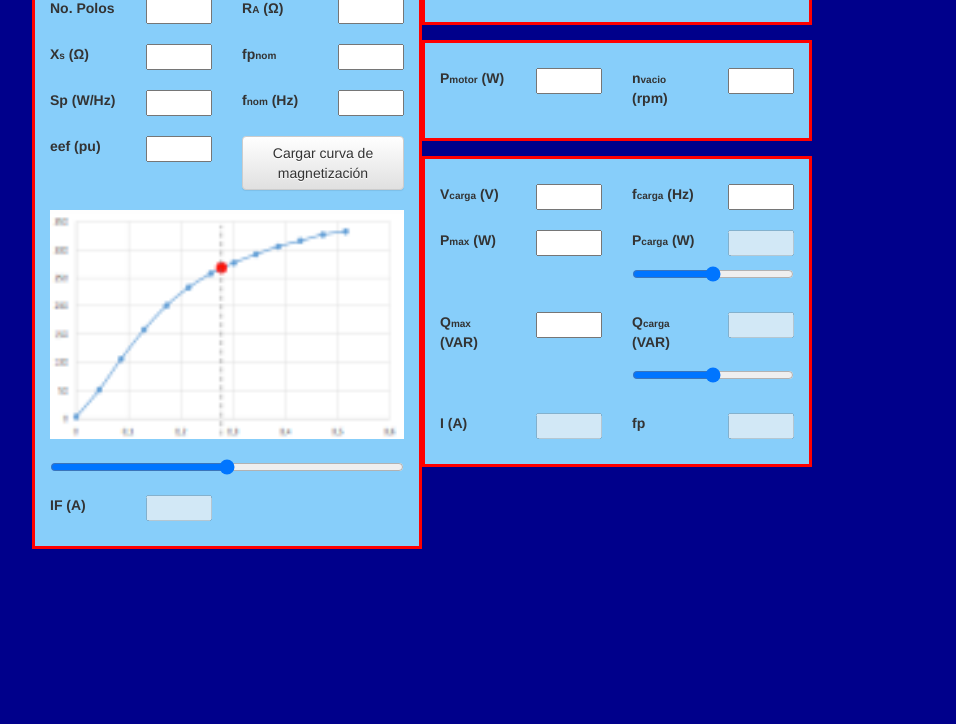
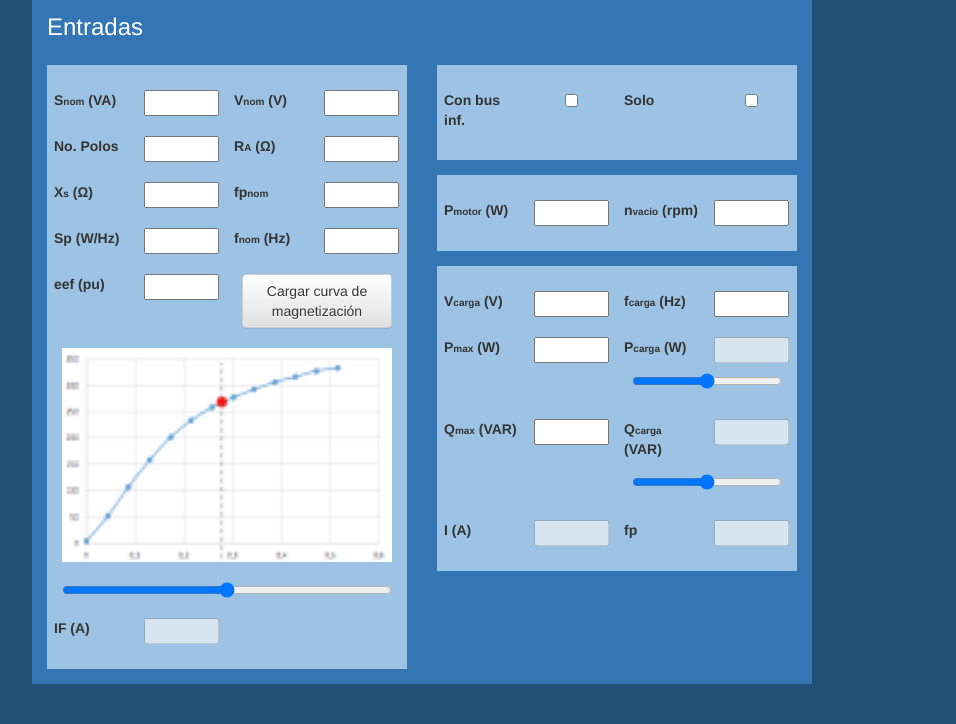
Before and after one commit to 2l3x2nd3r/Simulador, a plain HTML site: page index.html in a window 1280 px wide. Shown: the part 76-800 px from the top of the page, without its empty margins (23-979 px from the left). Drawn offline with nearby package versions, Linux system fonts and the light colour scheme.

Commit message:
Change color and fix margins in the div

```diff
--- a/css/style.css
+++ b/css/style.css
@@ -7,22 +7,23 @@ input{
 .margin-v{
 	margin: 10px 0;
 }
-.text-ad{
-	webkit­shape­inside: rectangle(0,0,100%,100%,100%,100%);
+.margin-l{
+	margin-left: 15px;
 }
 .cover-img{
 	width: 100%;
 }
 .blue-light{
-	background-color: #87CEFA;
+	background-color: #9CC3E4;
 }
 .blue-dark{
-	background-color: #00008B;
+	background-color: #224F76;
 }
 .border-div{
- border-style: solid;
- border-color: red;
  padding: 15px;
+}
+.border-div-top-no{
+	padding-top:0px;
 }
 .margin-top-div{
 	margin-top: 15px;
@@ -30,3 +31,18 @@ input{
 .margin-h-left{
 	margin-left: 15px;
 }
+.white{
+	color: white;
+}
+.center-text{
+	text-align: center;
+}
+.container-div-custom{
+	padding: 15px;
+}
+.margin-h{
+	padding: 0 8px 0 7px;
+}
+.blue-dark-1{
+	background-color: #3376B3
+}
--- a/index.html
+++ b/index.html
@@ -16,96 +16,99 @@
 <body class="blue-dark">
 <div class="container">
 	<div class="row">
-		<div class="col-xs-12 col-sm-12 col-md-8 col-lg-8">
+		<h1 class="white center-text">Diagrama fasorial Maquinas Sincronas</h1>
+		<div class="col-xs-12 col-sm-12 col-md-8 col-lg-8 blue-dark-1">
 			<div class="row">
-				<div class="col-lg-6 col-md-6 col-sm-12 col-xs-12 blue-light border-div">
+				<h3 class="white margin-l">Entradas</h3>
+				<div class="col-lg-6 col-md-6 col-sm-12 col-xs-12 border-div">
+				 	<div class="container-div-custom blue-light">
 						<div class="row">
 							<div class="col-lg-6 col-md-6 col-sm-6 col-xs-6 margin-v">
 								<div class="row">
-								<div class="col-lg-6 col-md-6 col-sm-6 col-xs-6">
+									<div class="col-lg-6 col-md-6 col-sm-6 col-xs-6 margin-h">
 										<label>S<span class="pre">nom</span> (VA)</label>
 									</div>
-								<div class="col-lg-6 col-md-6 col-sm-6 col-xs-6">
+									<div class="col-lg-6 col-md-6 col-sm-6 col-xs-6 margin-h">
 										<input type="number" name="" >
 									</div>
 								</div>
 							</div>
 							<div class="col-lg-6 col-md-6 col-sm-6 col-xs-6 margin-v">
 								<div class="row">
-								<div class="col-lg-6 col-md-6 col-sm-6 col-xs-6">
+									<div class="col-lg-6 col-md-6 col-sm-6 col-xs-6 margin-h">
 										<label>V<span class="pre">nom</span> (V)</label>
 									</div>
-								<div class="col-lg-6 col-md-6 col-sm-6 col-xs-6">
+									<div class="col-lg-6 col-md-6 col-sm-6 col-xs-6 margin-h">
 										<input type="number" name="" >
 									</div>
 								</div>
 							</div>
 							<div class="col-lg-6 col-md-6 col-sm-6 col-xs-6 margin-v">
 								<div class="row">
-								<div class="col-lg-6 col-md-6 col-sm-6 col-xs-6">
+									<div class="col-lg-6 col-md-6 col-sm-6 col-xs-6 margin-h">
 										<label>No. Polos</label>
 									</div>
-								<div class="col-lg-6 col-md-6 col-sm-6 col-xs-6">
+									<div class="col-lg-6 col-md-6 col-sm-6 col-xs-6 margin-h">
 										<input type="number" name="" >
 									</div>
 								</div>
 							</div>
 							<div class="col-lg-6 col-md-6 col-sm-6 col-xs-6 margin-v">
 								<div class="row">
-								<div class="col-lg-6 col-md-6 col-sm-6 col-xs-6">
+									<div class="col-lg-6 col-md-6 col-sm-6 col-xs-6 margin-h">
 										<label>R<span class="pre">A</span> (Ω)</label>
 									</div>
-								<div class="col-lg-6 col-md-6 col-sm-6 col-xs-6">
+									<div class="col-lg-6 col-md-6 col-sm-6 col-xs-6 margin-h">
 										<input type="number" name="" >
 									</div>
 								</div>
 							</div>
 							<div class="col-lg-6 col-md-6 col-sm-6 col-xs-6 margin-v">
 								<div class="row">
-								<div class="col-lg-6 col-md-6 col-sm-6 col-xs-6">
+									<div class="col-lg-6 col-md-6 col-sm-6 col-xs-6 margin-h">
 										<label>X<span class="pre">s</span> (Ω)</label>
 									</div>
-								<div class="col-lg-6 col-md-6 col-sm-6 col-xs-6">
+									<div class="col-lg-6 col-md-6 col-sm-6 col-xs-6 margin-h">
 										<input type="number" name="" >
 									</div>
 								</div>
 							</div>
 							<div class="col-lg-6 col-md-6 col-sm-6 col-xs-6 margin-v">
 								<div class="row">
-								<div class="col-lg-6 col-md-6 col-sm-6 col-xs-6">
+									<div class="col-lg-6 col-md-6 col-sm-6 col-xs-6 margin-h">
 										<label>fp<span class="pre">nom</span></label>
 									</div>
-								<div class="col-lg-6 col-md-6 col-sm-6 col-xs-6">
+									<div class="col-lg-6 col-md-6 col-sm-6 col-xs-6 margin-h">
 										<input type="number" name="" >
 									</div>
 								</div>
 							</div>
 							<div class="col-lg-6 col-md-6 col-sm-6 col-xs-6 margin-v">
 								<div class="row">
-								<div class="col-lg-6 col-md-6 col-sm-6 col-xs-6">
+									<div class="col-lg-6 col-md-6 col-sm-6 col-xs-6 margin-h">
 										<label>Sp (W/Hz)</label>
 									</div>
-								<div class="col-lg-6 col-md-6 col-sm-6 col-xs-6">
+									<div class="col-lg-6 col-md-6 col-sm-6 col-xs-6 margin-h">
 										<input type="number" name="" >
 									</div>
 								</div>
 							</div>
 							<div class="col-lg-6 col-md-6 col-sm-6 col-xs-6 margin-v">
 								<div class="row">
-								<div class="col-lg-6 col-md-6 col-sm-6 col-xs-6">
+									<div class="col-lg-6 col-md-6 col-sm-6 col-xs-6 margin-h">
 										<label>f<span class="pre">nom</span> (Hz)</label>
 									</div>
-								<div class="col-lg-6 col-md-6 col-sm-6 col-xs-6">
+									<div class="col-lg-6 col-md-6 col-sm-6 col-xs-6 margin-h">
 										<input type="number" name="" >
 									</div>
 								</div>
 							</div>
 							<div class="col-lg-6 col-md-6 col-sm-6 col-xs-6 margin-v">
 								<div class="row">
-								<div class="col-lg-6 col-md-6 col-sm-6 col-xs-6">
+									<div class="col-lg-6 col-md-6 col-sm-6 col-xs-6 margin-h">
 										<label>eef (pu)</label>
 									</div>
-								<div class="col-lg-6 col-md-6 col-sm-6 col-xs-6">
+									<div class="col-lg-6 col-md-6 col-sm-6 col-xs-6 margin-h">
 										<input type="number" name="" >
 									</div>
 								</div>
@@ -123,36 +126,38 @@
 							</div>
 							<div class="col-lg-6 col-md-6 col-sm-6 col-xs-6 margin-v">
 								<div class="row">
-								<div class="col-lg-6 col-md-6 col-sm-6 col-xs-6">
+									<div class="col-lg-6 col-md-6 col-sm-6 col-xs-6 margin-h">
 										<label>IF (A)</label>
 									</div>
-								<div class="col-lg-6 col-md-6 col-sm-6 col-xs-6">
+									<div class="col-lg-6 col-md-6 col-sm-6 col-xs-6 margin-h">
 										<input type="number" disabled >
 									</div>
 								</div>
 							</div>
 						</div>
 					</div>
-				<div class="col-lg-6 col-md-6 col-sm-12 col-xs-12 ">
+				</div>
+				<div class="col-lg-6 col-md-6 col-sm-12 col-xs-12 border-div">
 					<div class="row">
-						<div class="col-lg-12 col-md-12 col-sm-12 col-xs-12 blue-light border-div">
+						<div class="col-lg-12 col-md-12 col-sm-12 col-xs-12">
+							<div class="container-div-custom blue-light">
 								<div class="row">
 									<div class="col-lg-6 col-md-6 col-sm-6 col-xs-6 margin-v">
 										<div class="row">
-										<div class="col-lg-6 col-md-6 col-sm-6 col-xs-6">
+											<div class="col-lg-6 col-md-6 col-sm-6 col-xs-6 margin-h">
 												<label>Con bus inf.</label>
 											</div>
-										<div class="col-lg-6 col-md-6 col-sm-6 col-xs-6">
+											<div class="col-lg-6 col-md-6 col-sm-6 col-xs-6 margin-h">
 												<input type="checkbox">
 											</div>
 										</div>
 									</div>
 									<div class="col-lg-6 col-md-6 col-sm-6 col-xs-6 margin-v">
 										<div class="row">
-										<div class="col-lg-6 col-md-6 col-sm-6 col-xs-6">
+											<div class="col-lg-6 col-md-6 col-sm-6 col-xs-6 margin-h">
 												<label>Solo</label>
 											</div>
-										<div class="col-lg-6 col-md-6 col-sm-6 col-xs-6">
+											<div class="col-lg-6 col-md-6 col-sm-6 col-xs-6 margin-h">
 												<input type="checkbox">
 											</div>
 										</div>
@@ -160,25 +165,27 @@
 								</div>
 							</div>
 						</div>
-					<div class="row margin-top-div">
-						<div class="col-lg-12 col-md-12 col-sm-12 col-xs-12 blue-light border-div">
+					</div>
+					<div class="row">
+						<div class="col-lg-12 col-md-12 col-sm-12 col-xs-12 border-div">
+							<div class="container-div-custom blue-light">
 								<div class="row">
 									<div class="col-lg-6 col-md-6 col-sm-6 col-xs-6 margin-v">
 										<div class="row">
-										<div class="col-lg-6 col-md-6 col-sm-6 col-xs-6">
+											<div class="col-lg-6 col-md-6 col-sm-6 col-xs-6 margin-h">
 												<label>P<span class="pre">motor</span> (W)</label>
 											</div>
-										<div class="col-lg-6 col-md-6 col-sm-6 col-xs-6">
+											<div class="col-lg-6 col-md-6 col-sm-6 col-xs-6 margin-h">
 												<input type="number" name="" >
 											</div>
 										</div>
 									</div>
 									<div class="col-lg-6 col-md-6 col-sm-6 col-xs-6 margin-v">
 										<div class="row">
-										<div class="col-lg-6 col-md-6 col-sm-6 col-xs-6">
+											<div class="col-lg-6 col-md-6 col-sm-6 col-xs-6 margin-h">
 												<label>n<span class="pre">vacio</span> (rpm)</label>
 											</div>
-										<div class="col-lg-6 col-md-6 col-sm-6 col-xs-6">
+											<div class="col-lg-6 col-md-6 col-sm-6 col-xs-6 margin-h">
 												<input type="number" name="" >
 											</div>
 										</div>
@@ -186,45 +193,47 @@
 								</div>
 							</div>
 						</div>
-					<div class="row margin-top-div">
-						<div class="col-lg-12 col-md-12 col-sm-12 col-xs-12 blue-light border-div">
+					</div>
+					<div class="row">
+						<div class="col-lg-12 col-md-12 col-sm-12 col-xs-12 border-div border-div-top-no">
+							<div class="container-div-custom blue-light">
 								<div class="row">
 									<div class="col-lg-6 col-md-6 col-sm-6 col-xs-6 margin-v">
 										<div class="row">
-										<div class="col-lg-6 col-md-6 col-sm-6 col-xs-6">
+											<div class="col-lg-6 col-md-6 col-sm-6 col-xs-6 margin-h">
 												<label>V<span class="pre">carga</span> (V)</label>
 											</div>
-										<div class="col-lg-6 col-md-6 col-sm-6 col-xs-6">
+											<div class="col-lg-6 col-md-6 col-sm-6 col-xs-6 margin-h">
 												<input type="number" name="" >
 											</div>
 										</div>
 									</div>
 									<div class="col-lg-6 col-md-6 col-sm-6 col-xs-6 margin-v">
 										<div class="row">
-										<div class="col-lg-6 col-md-6 col-sm-6 col-xs-6">
+											<div class="col-lg-6 col-md-6 col-sm-6 col-xs-6 margin-h">
 												<label>f<span class="pre">carga</span> (Hz)</label>
 											</div>
-										<div class="col-lg-6 col-md-6 col-sm-6 col-xs-6">
+											<div class="col-lg-6 col-md-6 col-sm-6 col-xs-6 margin-h">
 												<input type="number" name="" >
 											</div>
 										</div>
 									</div>
 									<div class="col-lg-6 col-md-6 col-sm-6 col-xs-6 margin-v">
 										<div class="row">
-										<div class="col-lg-6 col-md-6 col-sm-6 col-xs-6">
+											<div class="col-lg-6 col-md-6 col-sm-6 col-xs-6 margin-h">
 												<label>P<span class="pre">max</span> (W)</label>
 											</div>
-										<div class="col-lg-6 col-md-6 col-sm-6 col-xs-6">
+											<div class="col-lg-6 col-md-6 col-sm-6 col-xs-6 margin-h">
 												<input type="number" name="" >
 											</div>
 										</div>
 									</div>
 									<div class="col-lg-6 col-md-6 col-sm-6 col-xs-6 margin-v">
 										<div class="row">
-										<div class="col-lg-6 col-md-6 col-sm-6 col-xs-6">
+											<div class="col-lg-6 col-md-6 col-sm-6 col-xs-6 margin-h">
 												<label>P<span class="pre">carga</span> (W)</label>
 											</div>
-										<div class="col-lg-6 col-md-6 col-sm-6 col-xs-6">
+											<div class="col-lg-6 col-md-6 col-sm-6 col-xs-6 margin-h">
 												<input type="number" name="" disabled="">
 											</div>
 											<div class="col-lg-12 col-md-12 col-sm-12 col-xs-12 margin-v">
@@ -234,20 +243,20 @@
 									</div>
 									<div class="col-lg-6 col-md-6 col-sm-6 col-xs-6 margin-v">
 										<div class="row">
-										<div class="col-lg-6 col-md-6 col-sm-6 col-xs-6">
+											<div class="col-lg-6 col-md-6 col-sm-6 col-xs-6 margin-h">
 												<label>Q<span class="pre">max</span> (VAR)</label>
 											</div>
-										<div class="col-lg-6 col-md-6 col-sm-6 col-xs-6">
+											<div class="col-lg-6 col-md-6 col-sm-6 col-xs-6 margin-h">
 												<input type="number" name="" >
 											</div>
 										</div>
 									</div>
 									<div class="col-lg-6 col-md-6 col-sm-6 col-xs-6 margin-v">
 										<div class="row">
-										<div class="col-lg-6 col-md-6 col-sm-6 col-xs-6">
+											<div class="col-lg-6 col-md-6 col-sm-6 col-xs-6 margin-h">
 												<label>Q<span class="pre">carga</span> (VAR)</label>
 											</div>
-										<div class="col-lg-6 col-md-6 col-sm-6 col-xs-6">
+											<div class="col-lg-6 col-md-6 col-sm-6 col-xs-6 margin-h">
 												<input type="number" name="" disabled>
 											</div>
 											<div class="col-lg-12 col-md-12 col-sm-12 col-xs-12 margin-v">
@@ -257,21 +266,22 @@
 									</div>
 									<div class="col-lg-6 col-md-6 col-sm-6 col-xs-6 margin-v">
 										<div class="row">
-										<div class="col-lg-6 col-md-6 col-sm-6 col-xs-6">
+											<div class="col-lg-6 col-md-6 col-sm-6 col-xs-6 margin-h">
 												<label>I (A)</label>
 											</div>
-										<div class="col-lg-6 col-md-6 col-sm-6 col-xs-6">
+											<div class="col-lg-6 col-md-6 col-sm-6 col-xs-6 margin-h">
 												<input type="number" name="" disabled>
 											</div>
 										</div>
 									</div>
 									<div class="col-lg-6 col-md-6 col-sm-6 col-xs-6 margin-v">
 										<div class="row">
-										<div class="col-lg-6 col-md-6 col-sm-6 col-xs-6">
+											<div class="col-lg-6 col-md-6 col-sm-6 col-xs-6 margin-h">
 												<label>fp</label>
 											</div>
-										<div class="col-lg-6 col-md-6 col-sm-6 col-xs-6">
+											<div class="col-lg-6 col-md-6 col-sm-6 col-xs-6 margin-h">
 												<input type="number" name="" disabled>
+											</div>
 										</div>
 									</div>
 								</div>
```
Also changed, not shown: 1 other file. Lines whose indentation alone changed are shown as unchanged.
